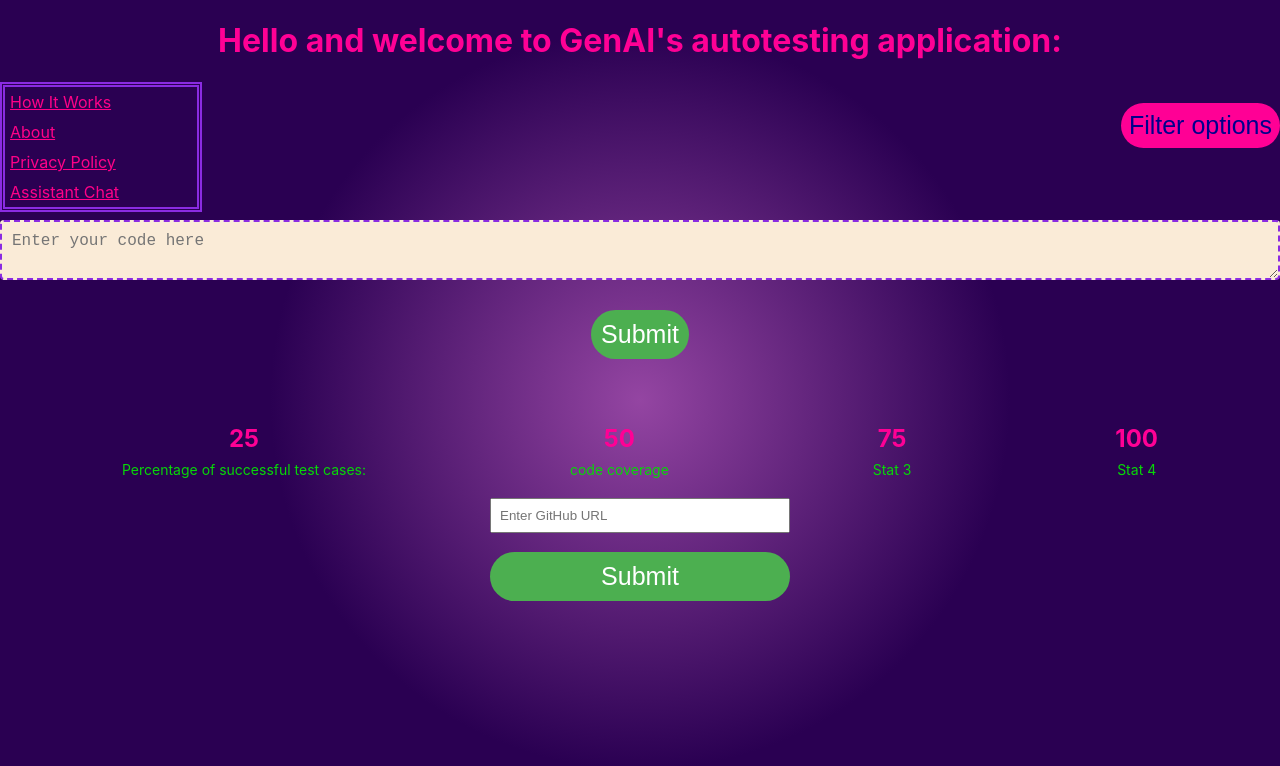
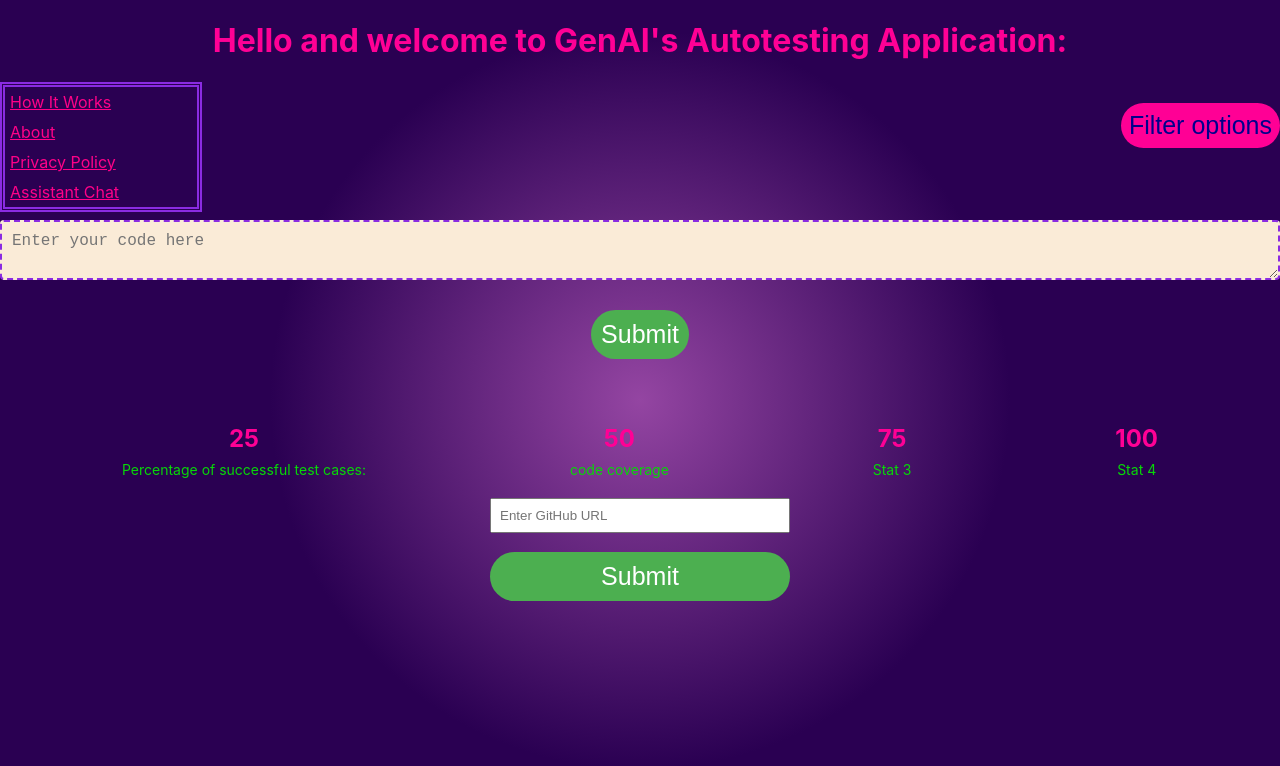
Before and after one commit to BaharAbbasiDelvand/GAIB, a React (Create React App) app: page / in a window 1280 px wide. Shown: the top 766 px of the page. Built offline with nearby package versions, Linux system fonts and the light colour scheme.

Commit message:
second commit

```diff
--- a/src/App.js
+++ b/src/App.js
@@ -4,7 +4,7 @@ import './App.css';
 function App() {
   return (
     <div className="App">
-      <h1> Hello and welcome to GenAI's autotesting application: </h1>
+      <h1> Hello and welcome to GenAI's Autotesting Application: </h1>
     </div>
   );
 }
```
